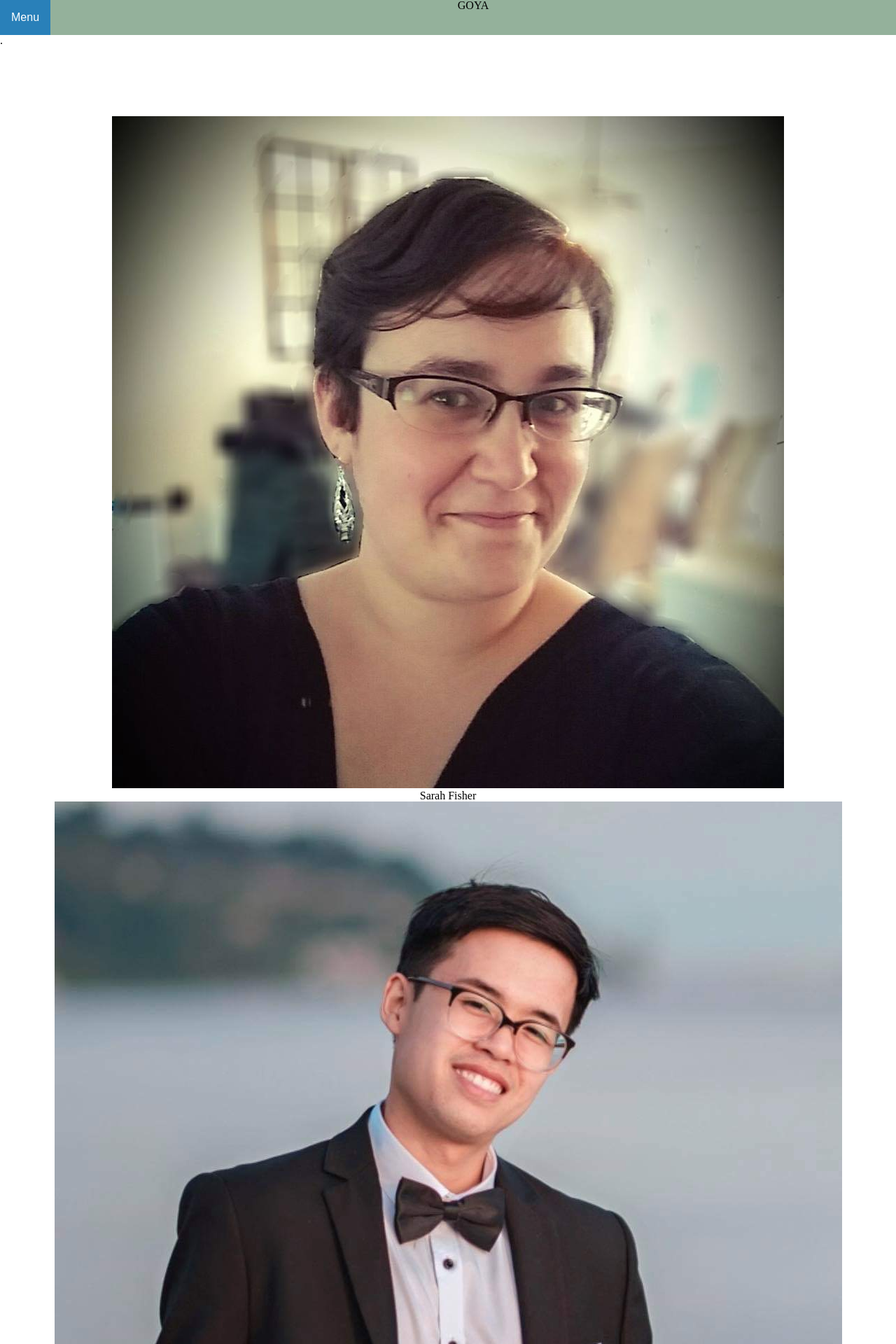
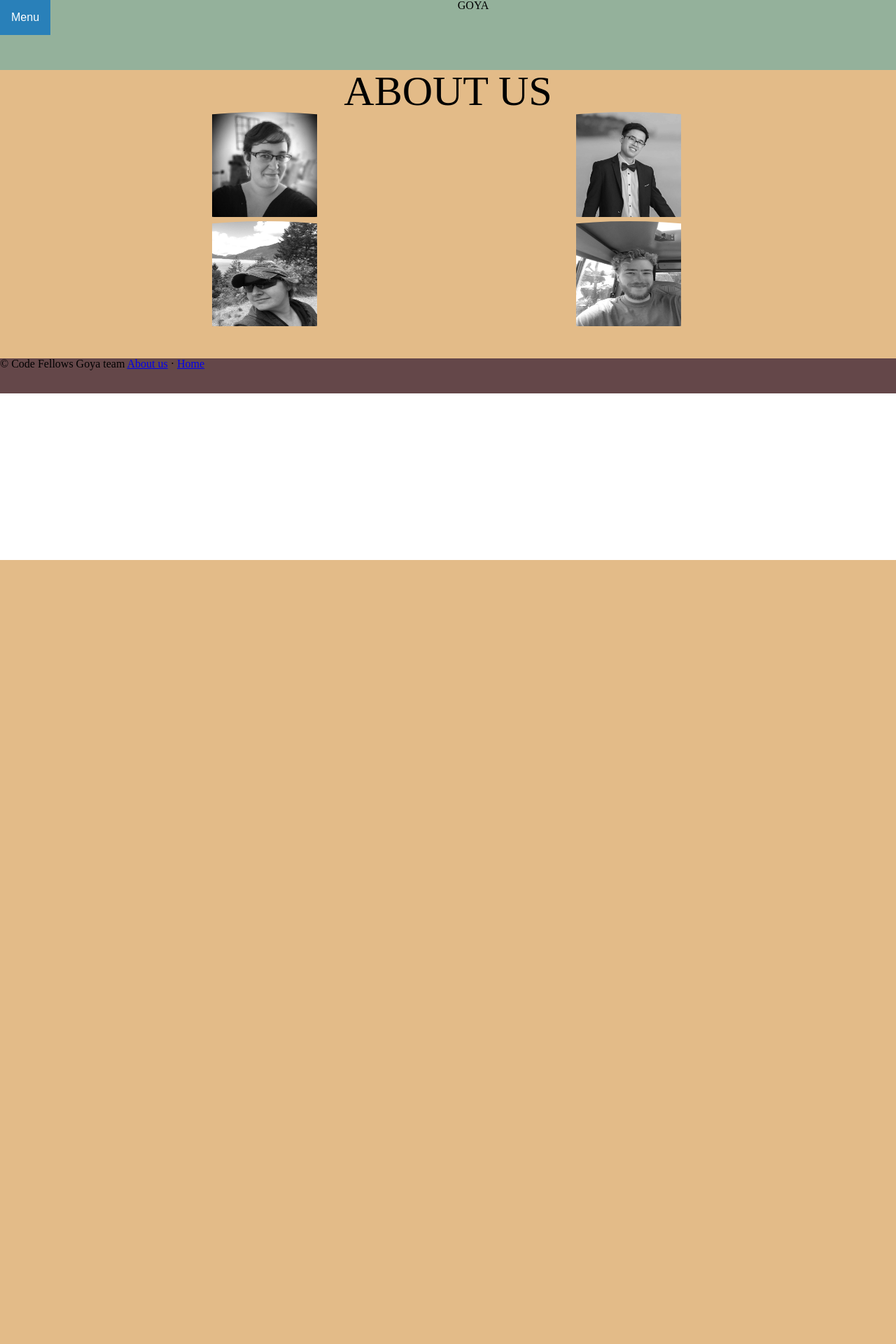
Before and after one commit to 301-final-project-speech-to-text/speech-to-text, a Node server app: page /about in a window 1280 px wide. Shown: the top 1920 px of the page at 70% size. After the commit the page ends 800 px from the top, so only its background shows below. Run offline with Node 20, Linux system fonts and the light colour scheme; data that the repository does not hold is empty.

Commit message:
colors plus bug fixes

```diff
--- a/public/styles/base.css
+++ b/public/styles/base.css
@@ -43,18 +43,16 @@
 
 /* //////////////////////////////////////////////////////////////////////////////ABOUT ME CSS \\\\\\\\\\\\\\\\\\\\\\\\\\\\\\\\\\\\\\\\\\\\\\\\\\\\\\\\\\\\\\\\\\\\\\\\\\\\\\\\\\\\\\\\\\\\\\\ */
 
-.team {
+.team-section {
   overflow: hidden;
   text-align: center;
-  padding: 60px;
-
+  background-color: #E3BB88;
 }
 
-.team h1 {
+.team-section h1 {
   text-transform: uppercase;
-  margin-bottom: 10px;
-  color: white;
-  font-size: 30px;
+  color: black;
+  font-size: 60px;
 }
 
 .border{
@@ -65,39 +63,39 @@
   background: midnightblue;
 }
 
-.picture {
+.ps{
   margin-bottom: 40px;
+  background-color: #E3BB88;
 }
 
-.picture a{
+.ps a{
   display: inline-block;
-  margin: 0 15px;
-  width: 35%;
-  height: 35%;
+  width: 40%;
+  height: 40%;
   overflow: hidden;
-  border-radius: 30%;
+  border-radius: 100%;
 }
 
-.picture a img{
-  width: 100px;
-  height: 100px;
+.ps a img{
+  width: 150px;
+  height: 150px;
   filter: grayscale(100%);
   transition: 0.4s all;
 }
 
-.picture a:hover > img {
+.ps a:hover > img {
   filter: none;
 }
 
 .section{
-  width: 300px;
+  width: 100%;
   margin: auto;
   font-size: 20px;
-  color: white;
+  color: black;
   text-align: justify;
   height: 0;
   overflow: hidden;
-  margin-bottom: 10px;
+  background: #DB9864;
 }
 
 .section:target{
@@ -107,21 +105,21 @@
 .name{
   display: block;
   margin-bottom: 10px;
-  /* margin-top: 10px; */
+  margin-top: 10px;
   text-align: center;
   text-transform: uppercase;
-  font-size: 44px;
+  font-size: 34px;
 }
 
 li{
-  font-size: 18px;
-  color: white;
+  font-size: 12px;
+  color: black;
   margin: 20px;
 }
 
 nav > ul > li > a{
   text-decoration: none;
-  color:white;
+  color:black;
 }
 
 
@@ -129,7 +127,8 @@
 
  footer {
    background: #644749;
-   flex-grow: 1;
+   /* flex-grow: 1; */
+   height: 50px;
  }
 
  #firstLanguageWindow {
@@ -155,8 +154,9 @@
 
  nav {
    background: rgb(148, 177, 155);
-   display: flex;
-   flex-grow: 1;
+   /* display: flex;
+   flex-grow: 1; */
+   height: 100px;
  }
 
  #saveWindow {
--- a/views/about-us.ejs
+++ b/views/about-us.ejs
@@ -6,46 +6,38 @@
   <meta http-equiv="X-UA-Compatible" content="ie=edge">
   <link rel="stylesheet" href="./styles/base.css">
   <link rel="stylesheet" href="./styles/layout.css">
-  <!-- <link rel="stylesheet" href="./styles/modules.css"> -->
+  <link rel="stylesheet" href="./styles/modules.css">
   <link rel="stylesheet" href="./styles/reset.css">
   <title>Speech To Text</title>
 </head>
 <body>
-  <%- include('header.ejs') %>.
+  <%- include('header.ejs') %>
   <div class="content">
-    <div class="team">
+    <div class="team-section">
       <h1>About Us</h1>
-      <div class="pictures">
-        <figure>
-          <img src="./assets/sarah-profile.jpg">
-          <figcaption>Sarah Fisher</figcaption>
-        </figure>
-        <figure>
-          <img src="./assets/quangProfilePicture.png">
-          <figcaption>Quang Nguyen</figcaption>
-        </figure>
-        <figure>
-          <img src="./assets/sarah-profile.jpg">
-          <figcaption>Nadya Ilinskaya</figcaption>
-        </figure>
-        <figure>
-          <img src="./assets/samProfile.jpg">
-          <figcaption>Sam Gnuschke</figcaption>
-        </figure>
-      </div>
+      <div class="ps">
+          <a href="#p1"><img src="./assets/sarah-profile.jpg" alt="sarahProfilePicture"></a>
+          <img src="" alt="">
+          <a href="#p2"><img src="./assets/quangProfilePicture.png" alt="quangProfilePicture"></a>
+          <img src="" alt="">
+          <a href="#p3"><img src="./assets/nadyaProfile.jpg" alt="nadyaProfilePicture"></a>
+          <img src="" alt="">
+          <a href="#p4"><img src="./assets/samProfile.jpg" alt="SamProfilePicture"></a>
+          <img src="" alt="">
+        </div>
     </div>
-    <div id="pro1" class="section">
+    <div id="p1" class="section">
       <span class="name">Sarah Fisher</span>
       <span class="border"></span>
       <p>
         <ol>
           <li>
-            My name is Sarah Fisher. I’m a Software Designer who focuses on technological innovation to build a sustainable future. I am looking for a position where I can continue to learn and which supports my passion for environmental conservation and restoration. My background was originally in Environmental Science and Higher Education Administration. In my last position I developed and launched two degrees in Molecular Biosciences before making the move into programming. I’m known for utilizing servant leadership principles to help others be the best they can be and my passion for volunteering. I’m a life-long learner, community builder, and forest steward. I’d love to hear what makes you passionate about your project!
+            My name is Sarah Fisher. I’m a Software Designer who focuses on technological innovation to build a sustainable future. I am looking for a position where I can continue to learn and which supports my passion for environmental conservation and restoration. My background was originally in Environmental Science and Higher Education Administration. In my last position I developed and launched two degrees in Molecular Biosciences before making the move into programming.
           </li>
         </ol>
       </p>
     </div>
-    <div id="pro2" class="section">
+    <div id="p2" class="section">
       <span class="name">Quang Nguyen</span>
       <span class="border"></span>
       <p>
@@ -57,18 +49,19 @@
         </ol>
       </p>
     </div>
-    <div id="pro3" class="section">
+    <div id="p3" class="section">
       <span class="name">Nadya Ilinskaya</span>
       <span class="border"></span>
       <p>
         <ol>
           <li>
-            My name is Sarah Fisher. I’m a Software Designer who focuses on technological innovation to build a sustainable future. I am looking for a position where I can continue to learn and which supports my passion for environmental conservation and restoration. My background was originally in Environmental Science and Higher Education Administration. In my last position I developed and launched two degrees in Molecular Biosciences before making the move into programming. I’m known for utilizing servant leadership principles to help others be the best they can be and my passion for volunteering. I’m a life-long learner, community builder, and forest steward. I’d love to hear what makes you passionate about your project!
+              Hi my name is Nayda. I’m Software Developer with good technical sophistication and intuition that only comes with experience.
+              I’ve spent last 10 years playing different roles in the tech field, but pursuing the very same idea and passion of mine - bringing quality software to people. Software that makes people lives easier and happier.
           </li>
         </ol>
       </p>
     </div>
-    <div id="pro4" class="section">
+    <div id="p4" class="section">
       <span class="name">Sam Gnuschke</span>
       <span class="border"></span>
       <p>
@@ -80,6 +73,7 @@
       </p>
     </div>
   </div>
+  <%- include('footer.ejs') %>
 
   <script
   src="https://code.jquery.com/jquery-3.4.1.min.js"
--- a/views/index.ejs
+++ b/views/index.ejs
@@ -30,7 +30,6 @@
 
   <%- include('header.ejs') %>
 
-
   <section id="firstLanguageWindow">
     <div class="windowHeader">
       <select name="firstLanguages" id="firstLanguages">
```
Also changed, not shown: public/assets/nadyaProfile.JPG (added).
